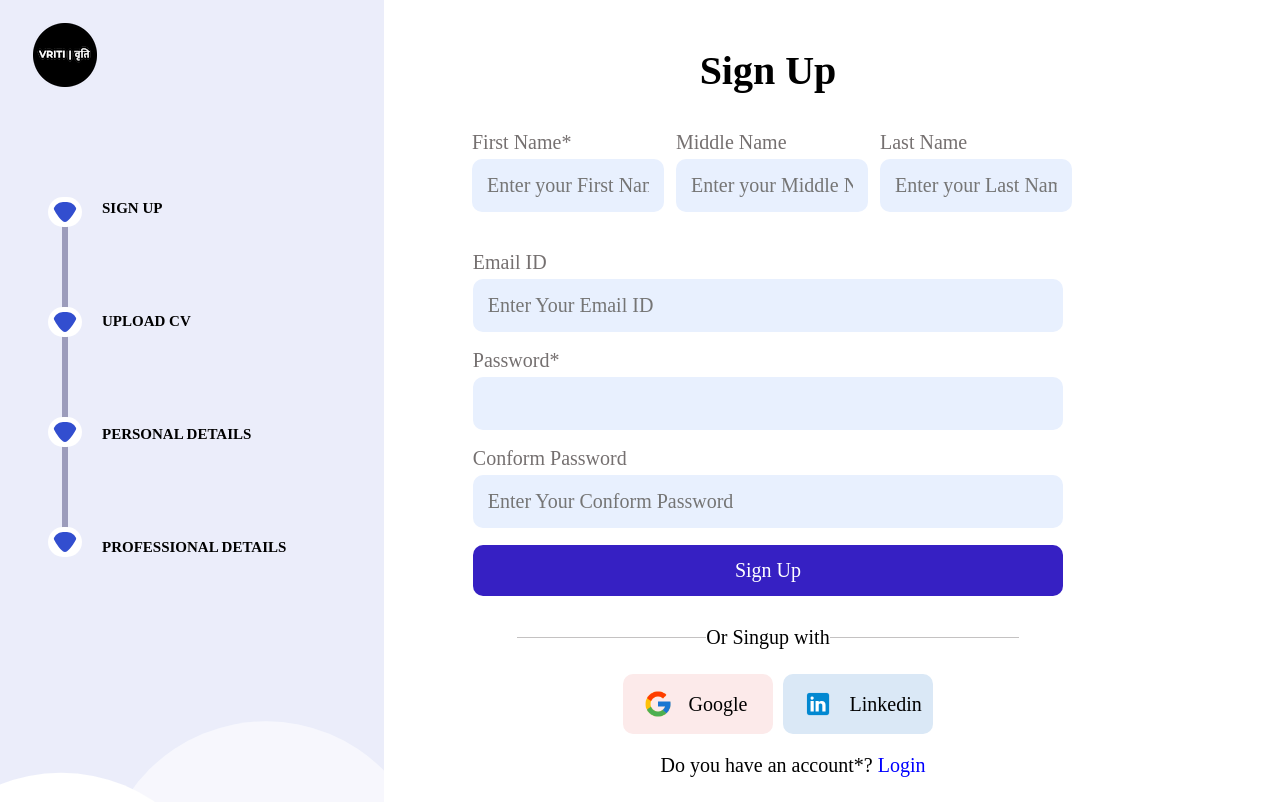
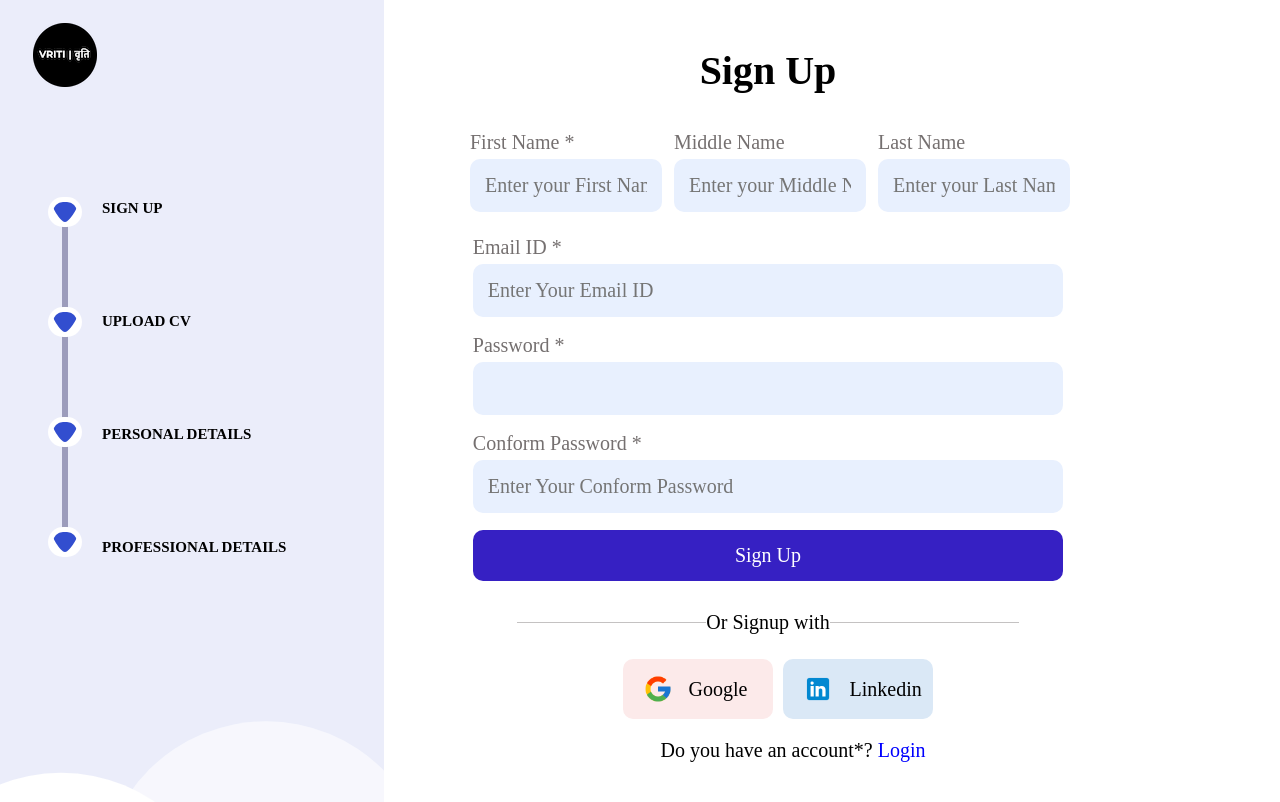
Before and after one commit to 783Pankaj/sing-up-vriti, a React (Create React App) app: page / in a window 1280 px wide. Built offline with nearby package versions, Linux system fonts and the light colour scheme.

Commit message:
complate sing page

```diff
--- a/src/components/SingUp.js
+++ b/src/components/SingUp.js
@@ -35,7 +35,7 @@ const SingUp = () => {
                     <div className='first_row'>
                         <div className="fname">
                             <p className="fname_p1">
-                                <label className='label-name' htmlFor='fname'>First Name*</label>
+                                <label className='label-name' htmlFor='fname'>First Name *</label>
                             </p>
                             <p className="fname_p2">
                                 <input className='userName'
@@ -87,7 +87,7 @@ const SingUp = () => {
                     </div>
                     <div className='second_row'>
                         <p className='email_p'>
-                            <label htmlFor='email' className='labal-email'>Email ID</label>
+                            <label htmlFor='email' className='labal-email'>Email ID *</label>
                         </p>
                         <p className='email_input_p'>
                             <input className='userEmail'
@@ -107,7 +107,7 @@ const SingUp = () => {
                     </div>
                     <div className='third_row'>
                         <p className='password_p'>
-                            <label htmlFor='password' className='labal-password'>Password*</label>
+                            <label htmlFor='password' className='labal-password'>Password *</label>
                         </p>
                         <p className='password_input_p'>
 
@@ -129,7 +129,7 @@ const SingUp = () => {
                     </div>
                     <div className='fourth_row' >
                         <p className='cnf_password_p'>
-                            <label htmlFor='Confpassword' className='labal-con-pass'>Conform Password</label>
+                            <label htmlFor='Confpassword' className='labal-con-pass'>Conform Password *</label>
                         </p>
                         <p className='cnf_password_input'>
                             <input className='confuserPassword'
@@ -157,7 +157,7 @@ const SingUp = () => {
             </form>
             <div className='or-singup'>
                   <p>
-                    Or Singup with
+                    Or Signup with
                     </p>
             </div>
             <div className='socail-btn'>
--- a/src/components/singup.css
+++ b/src/components/singup.css
@@ -221,7 +221,7 @@ p.email_p, p.password_p, p.cnf_password_p {
     bottom: 0;
   }
   .fname,.mname,.lname{
-    margin: 10px 2px 22px 10px;
+    margin: 10px 4px 7px 8px;
   }
   .google{
    width: 150px;
```
